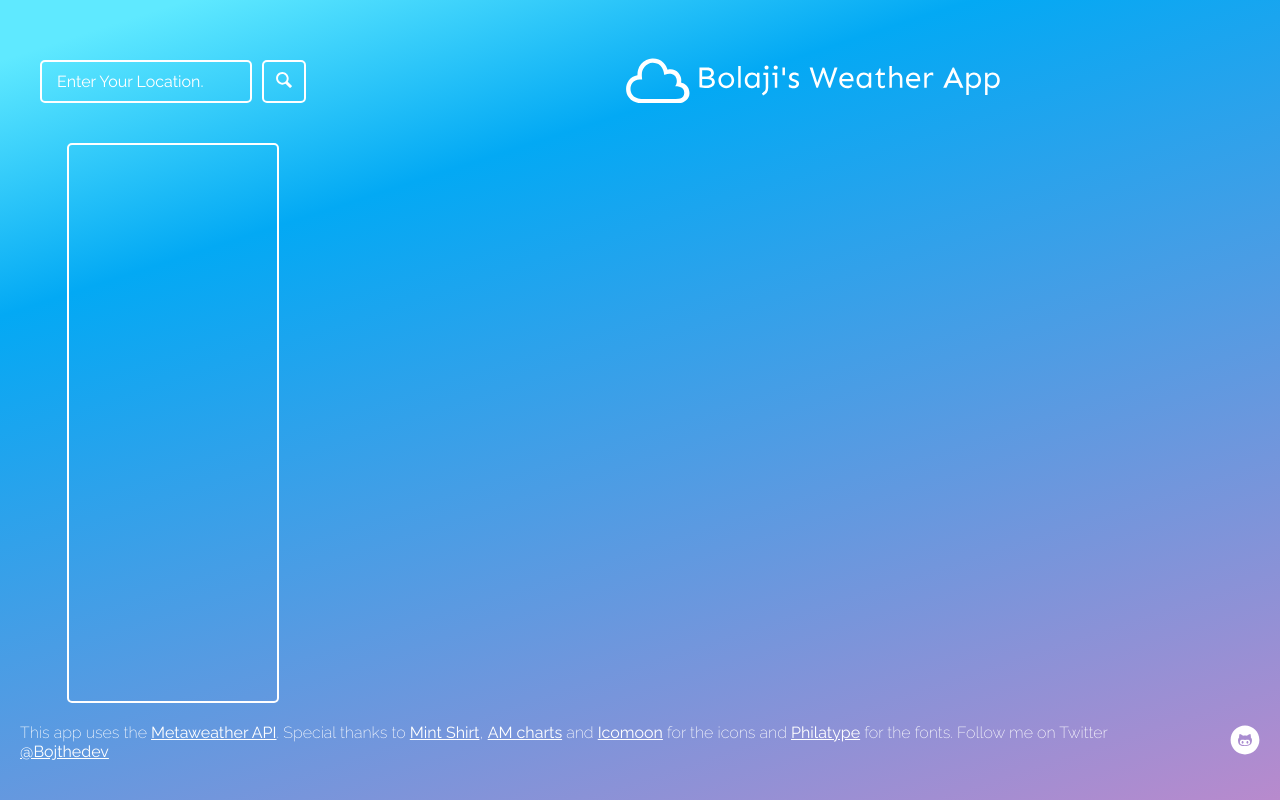
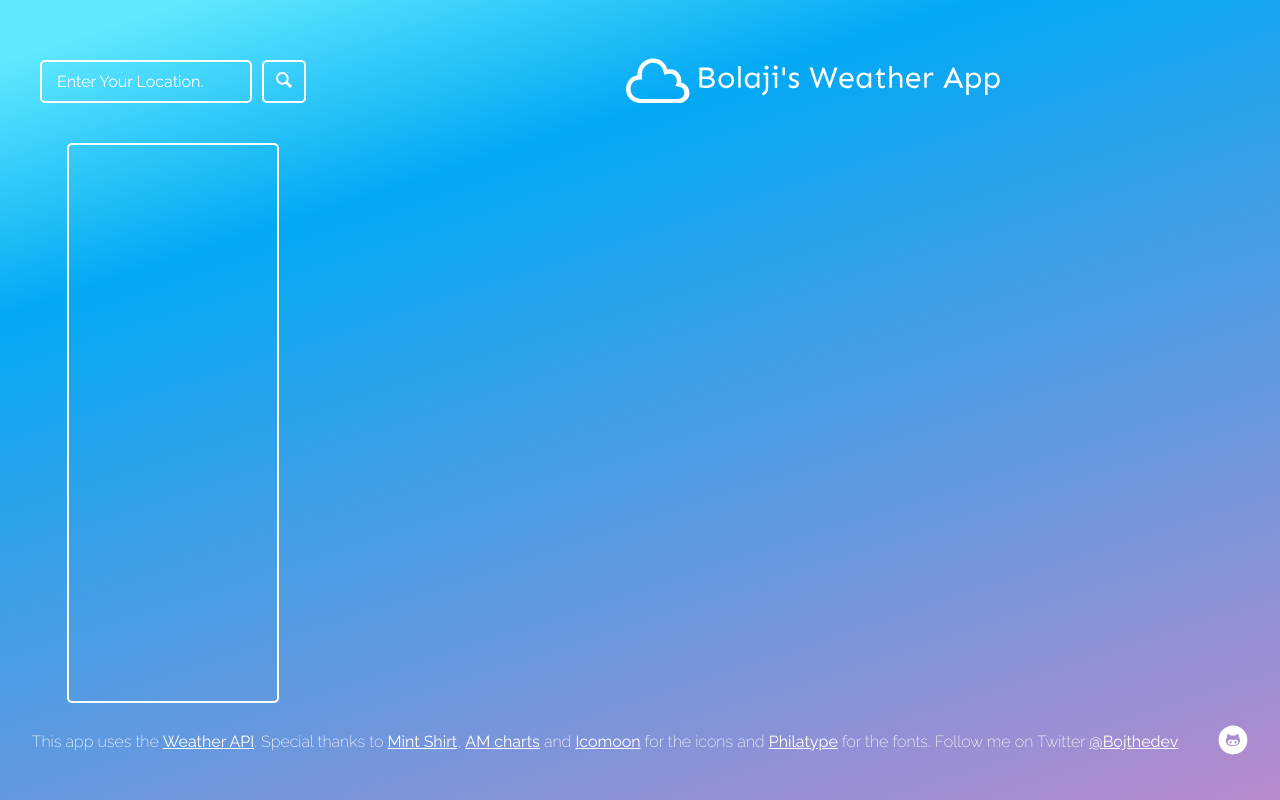
Before and after one commit to bolajiayeni/weather-app, a website built with webpack: page src/index.html in a window 1280 px wide. Built offline with nearby package versions, Linux system fonts and the light colour scheme.

Commit message:
Update index.html

```diff
--- a/src/index.html
+++ b/src/index.html
@@ -186,7 +186,7 @@
         <div class="credits">
 
             <div class="credits__left">
-                This app uses the <a href="https://www.metaweather.com/api/">Metaweather API</a>. Special thanks to <a href="https://thenounproject.com/mint10/">Mint Shirt</a>, <a href="https://www.amcharts.com/free-animated-svg-weather-icons/">AM charts</a> and <a href="https://icomoon.io/app/#/select">Icomoon</a> for the icons and <a href="https://philatype.com/">Philatype</a> for the fonts. Follow me on Twitter <a href="https://twitter.com/Bojthedev?s=20">@Bojthedev</a>
+                This app uses the <a href="https://www.weatherapi.com/">Weather API</a>. Special thanks to <a href="https://thenounproject.com/mint10/">Mint Shirt</a>, <a href="https://www.amcharts.com/free-animated-svg-weather-icons/">AM charts</a> and <a href="https://icomoon.io/app/#/select">Icomoon</a> for the icons and <a href="https://philatype.com/">Philatype</a> for the fonts. Follow me on Twitter <a href="https://twitter.com/Bojthedev?s=20">@Bojthedev</a>
             </div>
 
             <div class="credits__right">
```
